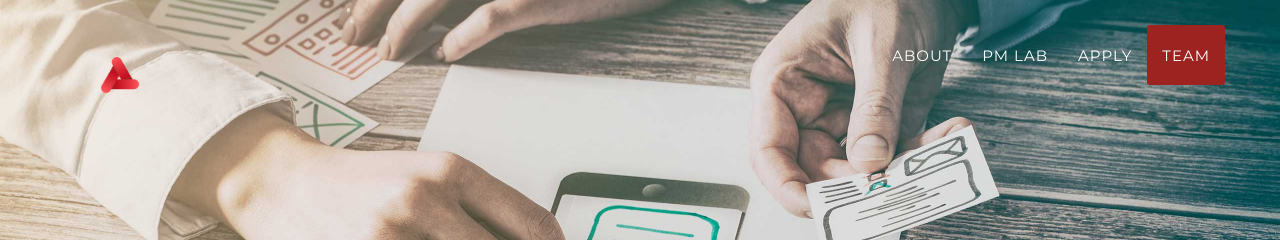
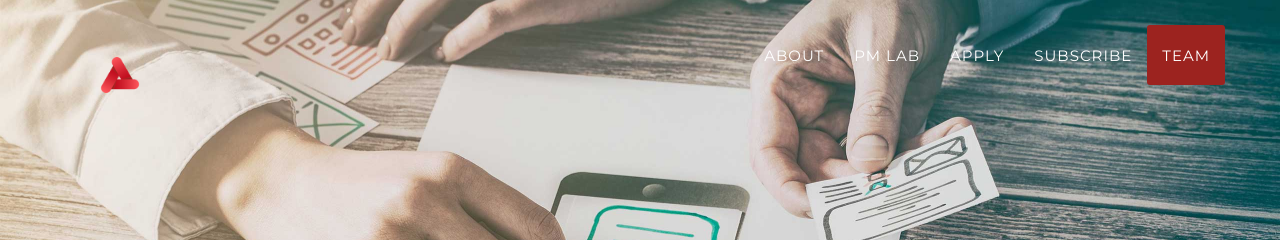
Before and after one commit to unc-pmclub/main-website, a Jekyll site: the page built from index.html, in a window 1280 px wide. Shown: the top 240 px of the page. Built offline with Jekyll 4.4.1, drawn with Linux system fonts in a browser that asks for light colours; some web fonts are replaced; comment, search, counter and statistics services are not loaded.

Commit message:
Update header.html

```diff
--- a/_includes/header.html
+++ b/_includes/header.html
@@ -34,6 +34,9 @@
                         <a class="page-scroll" href="#join">Apply</a>
                     </li>
                     <li>
+                        <a class="page-scroll" href="#subscribe">Subscribe</a>
+                    </li>
+                    <li>
                         <a class="page-scroll" href="#team">Team</a>
                     </li>
                 </ul>
```
